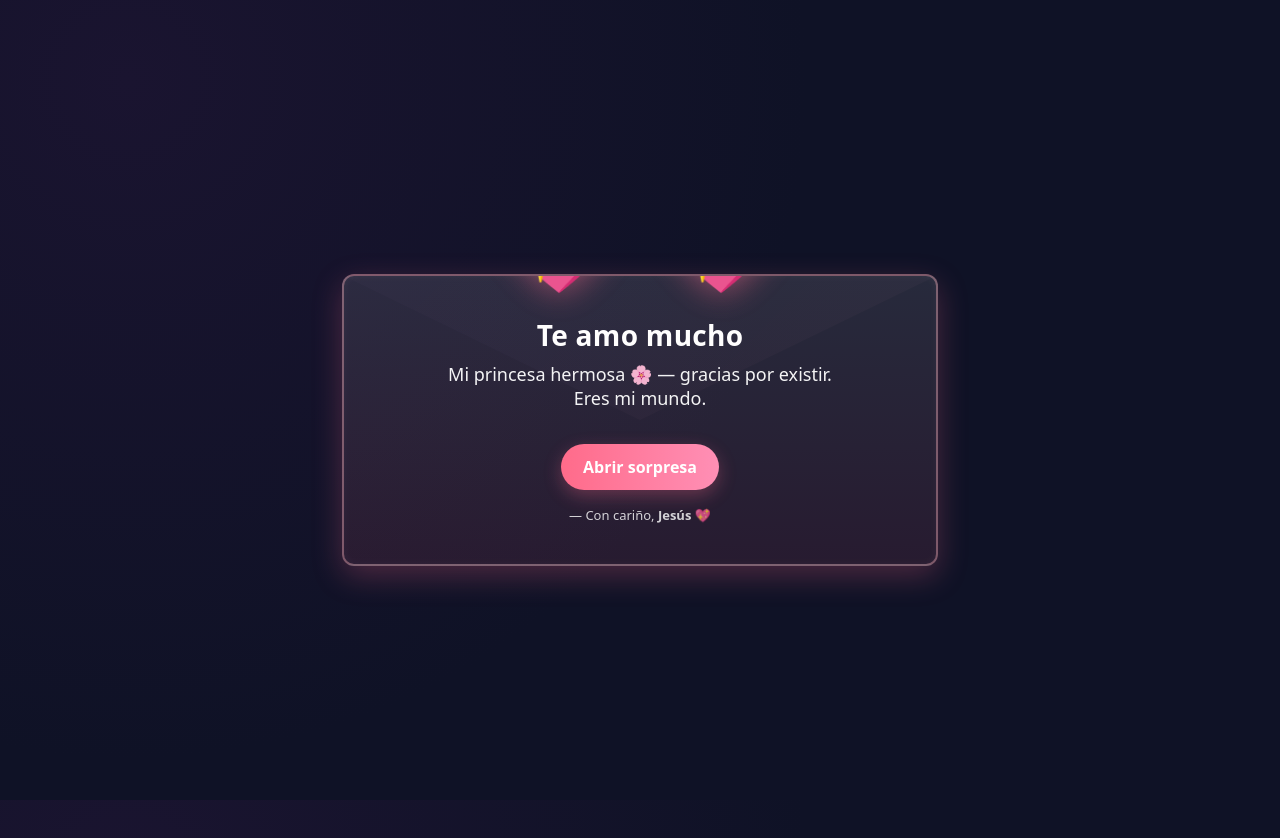
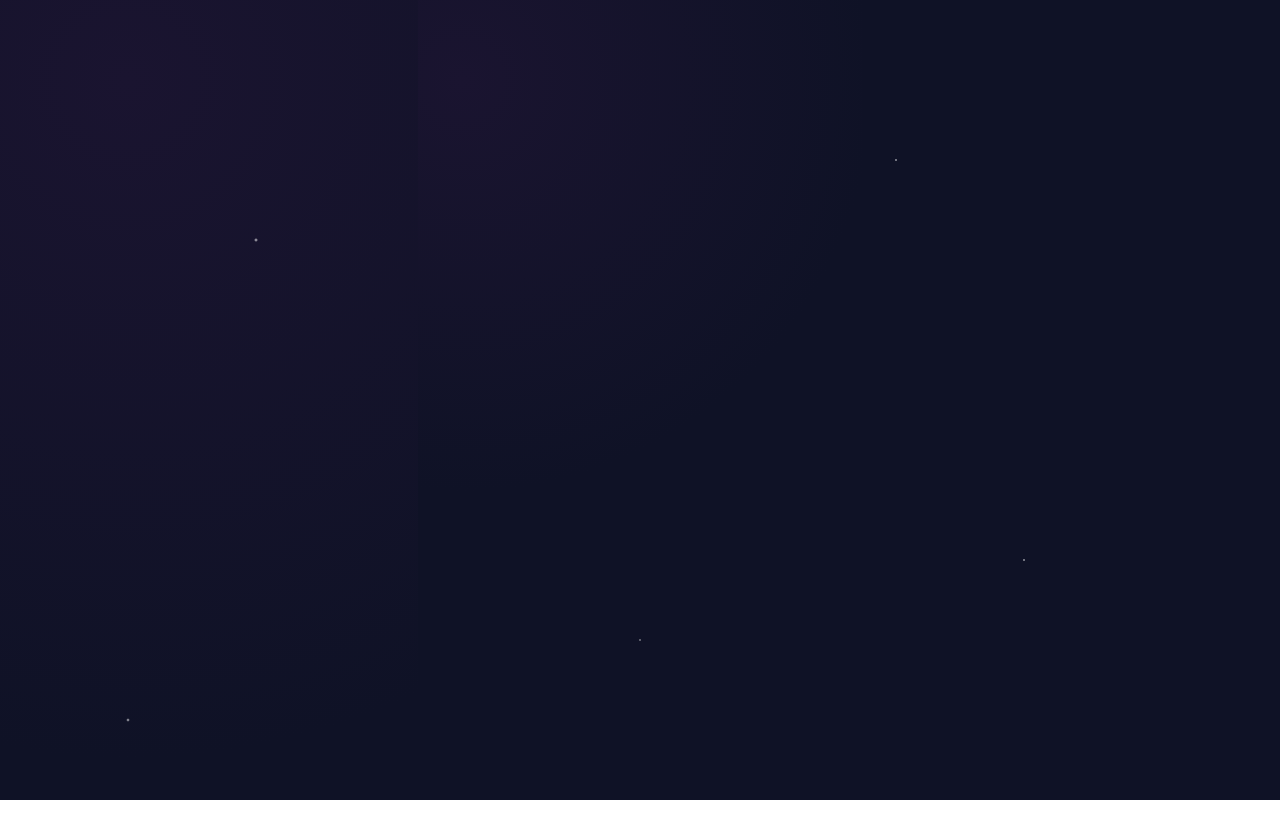
Before and after one commit to jao17082004-ux/HOBBS, a plain HTML site: page index.html in a window 1280 px wide. After the commit the page ends 800 px from the top, so only its background shows below. Drawn offline with Linux system fonts and the light colour scheme.

Commit message:
Update index.html

```diff
--- a/index.html
+++ b/index.html
@@ -5,203 +5,241 @@
   <meta name="viewport" content="width=device-width,initial-scale=1" />
   <title>Te amo mi princesa</title>
   <style>
-    :root{
-      --bg:#0f1226;
-      --accent:#ff6b8a;
-      --text:#fff;
-    }
-    html,body{
-      height:100%;
-      margin:0;
-      font-family:"Poppins",system-ui,-apple-system,Segoe UI,Roboto,"Helvetica Neue",Arial;
-    }
-    body{
-      background: radial-gradient(circle at 10% 10%, #1a1430 0%, var(--bg) 50%);
-      display:flex;
-      align-items:center;
-      justify-content:center;
-      flex-direction:column;
-      color:var(--text);
-      overflow:hidden;
-      padding:20px;
+    :root {
+      --bg: #0f1226;
+      --accent: #ff6b8a;
+      --text: #fff;
     }
 
-    /* 💌 Estilo de carta */
-    .card{
-      position:relative;
-      background:linear-gradient(180deg, rgba(255,255,255,0.1), rgba(255,107,138,0.1));
-      border:2px solid rgba(255,182,193,0.4);
-      border-radius:12px;
-      padding:40px 36px;
-      box-shadow: 0 10px 30px rgba(255,107,138,0.25), inset 0 0 10px rgba(255,255,255,0.05);
-      max-width:520px;
-      width:100%;
-      text-align:center;
-      z-index:2;
-      overflow:hidden;
+    html, body {
+      height: 100%;
+      margin: 0;
+      font-family: "Poppins", sans-serif;
+      background: radial-gradient(circle at 10% 10%, #1a1430 0%, var(--bg) 50%);
+      overflow: hidden;
+      color: var(--text);
+      display: flex;
+      align-items: center;
+      justify-content: center;
+      flex-direction: column;
     }
 
-    /* Pliegue tipo sobre */
-    .card::before{
-      content:"";
-      position:absolute;
-      top:0;
-      left:0;
-      width:100%;
-      height:50%;
-      background:linear-gradient(135deg, rgba(255,255,255,0.05) 0%, rgba(255,192,203,0.12) 100%);
-      clip-path: polygon(0 0, 100% 0, 50% 100%);
-      opacity:0.25;
+    /* ✨ Fondo de estrellas */
+    .stars {
+      position: fixed;
+      width: 100%;
+      height: 100%;
+      z-index: 0;
+      background: radial-gradient(2px 2px at 20% 30%, #fff, transparent),
+                  radial-gradient(1.5px 1.5px at 80% 70%, #fff, transparent),
+                  radial-gradient(1.2px 1.2px at 50% 80%, #fff, transparent),
+                  radial-gradient(1.8px 1.8px at 10% 90%, #fff, transparent),
+                  radial-gradient(1.5px 1.5px at 70% 20%, #fff, transparent);
+      background-repeat: repeat;
+      animation: twinkle 6s infinite alternate ease-in-out;
+      opacity: 0.6;
     }
 
-    h1{
-      font-size:28px;
-      margin:0 0 8px 0;
-      letter-spacing:0.3px;
-    }
-    p.lead{
-      margin:0 0 18px 0;
-      font-size:18px;
-      opacity:0.95;
+    @keyframes twinkle {
+      0% { opacity: 0.4; }
+      100% { opacity: 0.8; }
     }
 
-    /* 💖 Corazones grandes y elegantes */
-    .emoji-hearts{
-      position:absolute;
-      top:-100px;
-      left:0;
-      width:100%;
-      text-align:center;
-      z-index:3;
+    /* 💌 Carta cerrada */
+    .card {
+      position: relative;
+      background: linear-gradient(180deg, rgba(255,255,255,0.12), rgba(255,107,138,0.12));
+      border: 2px solid rgba(255,182,193,0.4);
+      border-radius: 14px;
+      box-shadow: 0 10px 30px rgba(255,107,138,0.3);
+      max-width: 520px;
+      width: 100%;
+      text-align: center;
+      overflow: hidden;
+      cursor: pointer;
+      transform-origin: bottom;
+      transition: transform 1.5s ease;
+      z-index: 2;
     }
-    .emoji-hearts span{
-      display:inline-block;
-      font-size:90px;
-      margin:0 25px;
+
+    .card.closed {
+      transform: rotateX(90deg);
+    }
+
+    .card.open {
+      transform: rotateX(0deg);
+    }
+
+    .card-inner {
+      padding: 40px 36px 30px;
+      position: relative;
+    }
+
+    /* 💖 Corazones grandes */
+    .emoji-hearts {
+      position: absolute;
+      top: -70px;
+      width: 100%;
+      text-align: center;
+      z-index: 3;
+    }
+
+    .emoji-hearts span {
+      display: inline-block;
+      font-size: 90px;
+      margin: 0 25px;
       animation: bigPulse 1.8s infinite ease-in-out alternate;
       filter: drop-shadow(0 0 15px rgba(255,107,138,0.6));
     }
-    @keyframes bigPulse{
-      0%{transform:scale(0.9);opacity:0.8;}
-      100%{transform:scale(1.15);opacity:1;}
+
+    @keyframes bigPulse {
+      0% { transform: scale(0.9); opacity: 0.8; }
+      100% { transform: scale(1.15); opacity: 1; }
     }
 
-    .btn{
-      display:inline-block;
-      margin-top:16px;
-      padding:12px 22px;
-      border-radius:999px;
-      background:linear-gradient(90deg,#ff6b8a,#ff8fb5);
-      color:white;
-      text-decoration:none;
-      font-weight:600;
-      box-shadow: 0 6px 18px rgba(255,107,138,0.3);
-      transition:transform 0.2s;
-    }
-    .btn:hover{
-      transform:scale(1.05);
+    h1 {
+      font-size: 28px;
+      margin: 0 0 8px;
     }
 
-    footer{
-      margin-top:16px;
-      font-size:13px;
-      opacity:0.8;
+    p.lead {
+      margin: 0 0 18px;
+      font-size: 18px;
+      opacity: 0.95;
     }
 
-    /* floating hearts (background) */
-    .floating-hearts{
-      position:fixed;top:0;left:0;width:100%;height:100%;overflow:hidden;z-index:1;
-    }
-    .floating-hearts span{
-      position:absolute;
-      color:#ff6b8a;
-      font-size:20px;
-      animation: floatUp linear forwards;
-      opacity:0.8;
-    }
-    @keyframes floatUp{
-      0%{transform:translateY(100vh) scale(0.5) rotate(0deg);opacity:0.8;}
-      100%{transform:translateY(-10vh) scale(1.3) rotate(360deg);opacity:0;}
+    .btn {
+      display: inline-block;
+      margin-top: 16px;
+      padding: 12px 22px;
+      border-radius: 999px;
+      background: linear-gradient(90deg, #ff6b8a, #ff8fb5);
+      color: white;
+      text-decoration: none;
+      font-weight: 600;
+      box-shadow: 0 6px 18px rgba(255,107,138,0.3);
+      transition: transform 0.2s;
     }
 
-    /* confetti emojis */
-    .emoji-confetti{
-      position:fixed;
-      top:0;left:0;width:100%;height:100%;
-      pointer-events:none;
-      overflow:hidden;
-      z-index:3;
+    .btn:hover {
+      transform: scale(1.05);
     }
-    .emoji{
-      position:absolute;
+
+    footer {
+      margin-top: 16px;
+      font-size: 13px;
+      opacity: 0.8;
+    }
+
+    /* Floating hearts */
+    .floating-hearts {
+      position: fixed; top: 0; left: 0; width: 100%; height: 100%; overflow: hidden; z-index: 1;
+    }
+
+    .floating-hearts span {
+      position: absolute;
+      color: #ff6b8a;
+      font-size: 20px;
+      animation: floatUp linear forwards;
+      opacity: 0.8;
+    }
+
+    @keyframes floatUp {
+      0% { transform: translateY(100vh) scale(0.5) rotate(0deg); opacity: 0.8; }
+      100% { transform: translateY(-10vh) scale(1.3) rotate(360deg); opacity: 0; }
+    }
+
+    /* Confetti emojis */
+    .emoji-confetti {
+      position: fixed;
+      top: 0; left: 0; width: 100%; height: 100%;
+      pointer-events: none;
+      overflow: hidden;
+      z-index: 3;
+    }
+
+    .emoji {
+      position: absolute;
       animation: fall linear forwards;
-      font-size:24px;
-      user-select:none;
+      font-size: 24px;
+      user-select: none;
     }
-    @keyframes fall{
-      0%{transform:translateY(-10vh) rotate(0deg);opacity:1;}
-      100%{transform:translateY(110vh) rotate(720deg);opacity:0;}
+
+    @keyframes fall {
+      0% { transform: translateY(-10vh) rotate(0deg); opacity: 1; }
+      100% { transform: translateY(110vh) rotate(720deg); opacity: 0; }
     }
   </style>
 </head>
 <body>
+  <div class="stars"></div>
   <div class="floating-hearts" id="hearts"></div>
   <div class="emoji-confetti" id="confetti"></div>
 
-  <div class="card">
+  <!-- 💌 Carta -->
+  <div class="card closed" id="loveCard">
     <div class="emoji-hearts">
       <span>💖</span><span>💖</span>
     </div>
-    <h1>Te amo mucho</h1>
-    <p class="lead">Mi princesa hermosa 🌸 — gracias por existir.<br>Eres mi mundo.</p>
-    <a class="btn" id="surpriseBtn" href="#!" onclick="startSurprise()">Abrir sorpresa</a>
-    <footer>— Con cariño, <strong>Jesús 💖</strong></footer>
+    <div class="card-inner">
+      <h1>Te amo mucho</h1>
+      <p class="lead">Mi princesa hermosa 🌸 — gracias por existir.<br>Eres mi mundo.</p>
+      <a class="btn" id="surpriseBtn" href="#!" onclick="startSurprise()">Abrir sorpresa</a>
+      <footer>— Con cariño, <strong>Jesús 💖</strong></footer>
+    </div>
   </div>
 
-  <!-- música -->
+  <!-- 🎶 Música -->
   <audio id="musica" src="Zootopia.mp3" preload="auto"></audio>
 
   <script>
     const musica = document.getElementById('musica');
     const heartsContainer = document.getElementById('hearts');
     const confettiContainer = document.getElementById('confetti');
+    const card = document.getElementById('loveCard');
     const emojis = ["💗","🦖","🐣","🌸","🧸","✨","💕","🩷","🦖","💞"];
 
-    function startSurprise(){
+    function startSurprise() {
       musica.play();
       lanzarCorazones();
       lanzarConfetti();
+      abrirCarta();
     }
 
-    function lanzarCorazones(){
-      for(let i=0;i<25;i++){
-        setTimeout(()=>{
-          const heart = document.createElement('span');
-          heart.innerHTML = '💗';
-          heart.style.left = Math.random()*100 + 'vw';
-          heart.style.animationDuration = (4+Math.random()*3) + 's';
+    function abrirCarta() {
+      card.classList.remove("closed");
+      card.classList.add("open");
+    }
+
+    function lanzarCorazones() {
+      for (let i = 0; i < 25; i++) {
+        setTimeout(() => {
+          const heart = document.createElement("span");
+          heart.innerHTML = "💗";
+          heart.style.left = Math.random() * 100 + "vw";
+          heart.style.animationDuration = 4 + Math.random() * 3 + "s";
           heartsContainer.appendChild(heart);
-          setTimeout(()=>heart.remove(),7000);
-        }, i*200);
+          setTimeout(() => heart.remove(), 7000);
+        }, i * 200);
       }
     }
 
-    function lanzarConfetti(){
-      for(let i=0;i<70;i++){
-        crearEmoji(i*100);
+    function lanzarConfetti() {
+      for (let i = 0; i < 70; i++) {
+        crearEmoji(i * 100);
       }
     }
 
-    function crearEmoji(delay){
-      setTimeout(()=>{
-        const emoji = document.createElement('div');
-        emoji.classList.add('emoji');
-        emoji.innerText = emojis[Math.floor(Math.random()*emojis.length)];
-        emoji.style.left = Math.random()*100 + 'vw';
-        emoji.style.animationDuration = (3+Math.random()*4)+'s';
-        emoji.style.fontSize = (20 + Math.random()*20)+'px';
+    function crearEmoji(delay) {
+      setTimeout(() => {
+        const emoji = document.createElement("div");
+        emoji.classList.add("emoji");
+        emoji.innerText = emojis[Math.floor(Math.random() * emojis.length)];
+        emoji.style.left = Math.random() * 100 + "vw";
+        emoji.style.animationDuration = 3 + Math.random() * 4 + "s";
+        emoji.style.fontSize = 20 + Math.random() * 20 + "px";
         confettiContainer.appendChild(emoji);
-        setTimeout(()=>emoji.remove(),7000);
+        setTimeout(() => emoji.remove(), 7000);
       }, delay);
     }
   </script>
```
